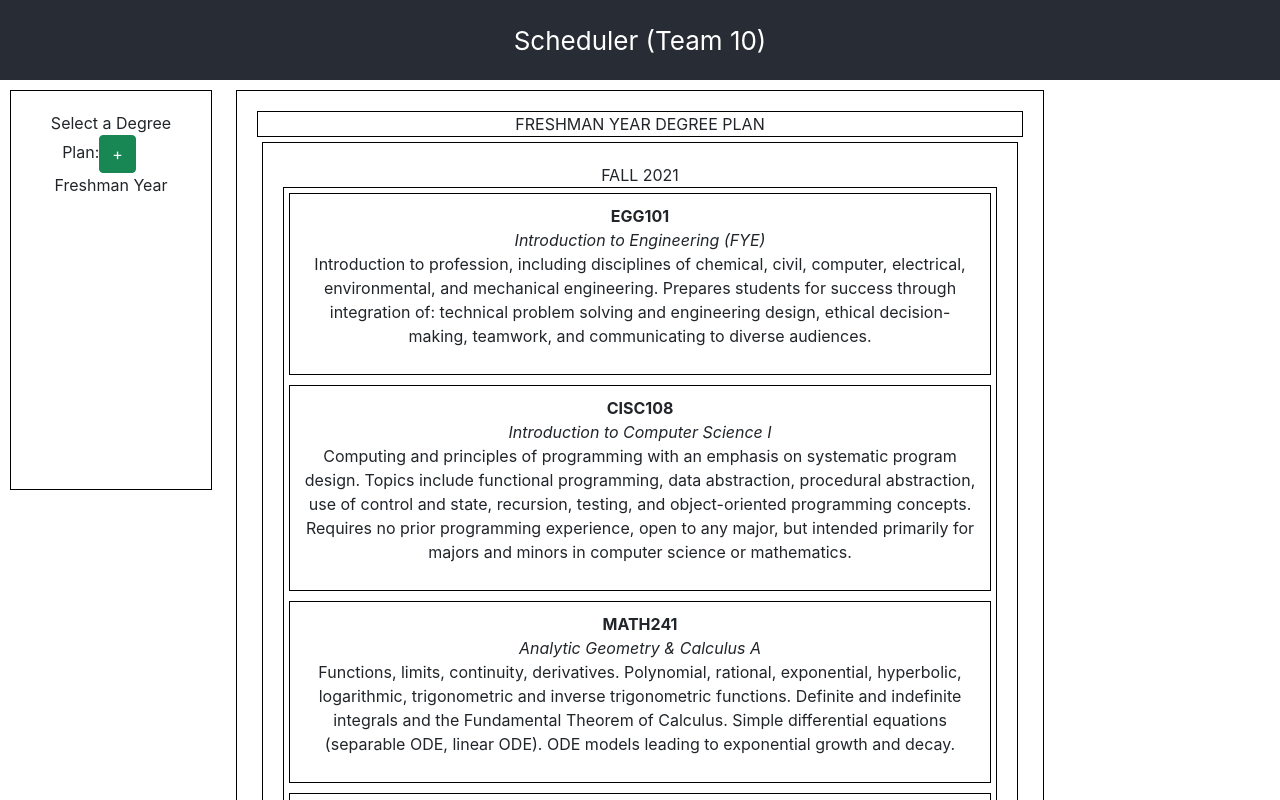
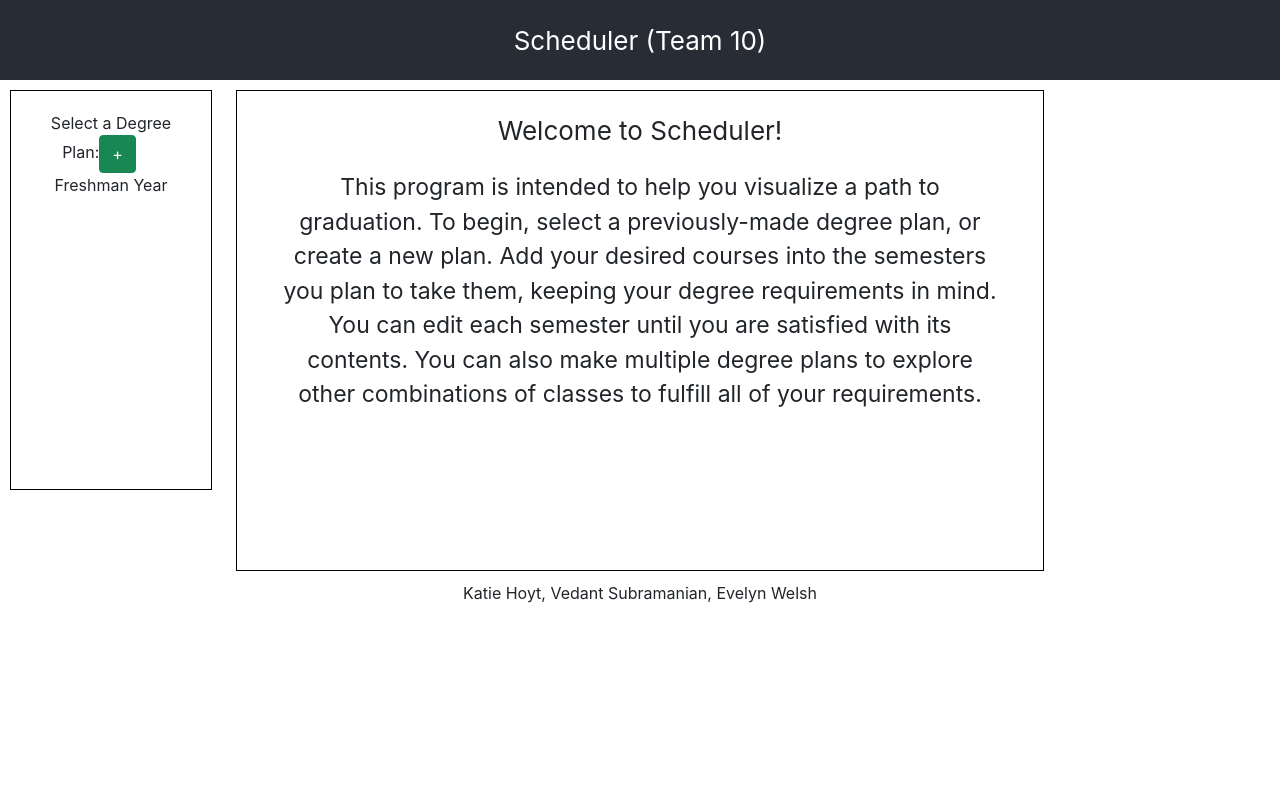
Before and after one commit to UD-CISC275-S22/cis-scheduler-team-10, a React (Create React App) app: page / in a window 1280 px wide. Shown: the top 800 px of the page. Built offline with nearby package versions, Linux system fonts and the light colour scheme.

Commit message:
welcome message added

```diff
--- a/src/App.css
+++ b/src/App.css
@@ -35,6 +35,15 @@
     flex-direction: column;
 }
 
+.intro {
+    min-height: 50vh;
+    font-size: calc(7px + 2vmin);
+}
+
+.intro-header {
+    font-size: calc(10px + 2vmin);
+}
+
 .App-header {
     width: 100%;
     background-color: #282c34;
--- a/src/App.tsx
+++ b/src/App.tsx
@@ -14,7 +14,7 @@ import { DegreePlansListComponent } from "./DegreePlansListComponent";
 const PLANS = plans as Plan[];
 
 function App(): JSX.Element {
-    const [planView, changePlanView] = useState<Plan | null>(PLANS[0]);
+    const [planView, changePlanView] = useState<Plan | null>(null);
     const [allPlans, changeAllPlans] = useState<Plan[]>(PLANS);
 
     function updatePlanView(newPlan: Plan): void {
@@ -57,7 +57,26 @@ function App(): JSX.Element {
                                 padding: "20px"
                             }}
                         >
-                            No Degree Plan Selected
+                            <div className="intro-header">
+                                Welcome to Scheduler!
+                            </div>
+                            <Container
+                                className="intro"
+                                style={{
+                                    padding: "20px"
+                                }}
+                            >
+                                This program is intended to help you visualize a
+                                path to graduation. To begin, select a
+                                previously-made degree plan, or create a new
+                                plan. Add your desired courses into the
+                                semesters you plan to take them, keeping your
+                                degree requirements in mind. You can edit each
+                                semester until you are satisfied with its
+                                contents. You can also make multiple degree
+                                plans to explore other combinations of classes
+                                to fulfill all of your requirements.
+                            </Container>
                         </Container>
                     )}
                 </Col>
```
